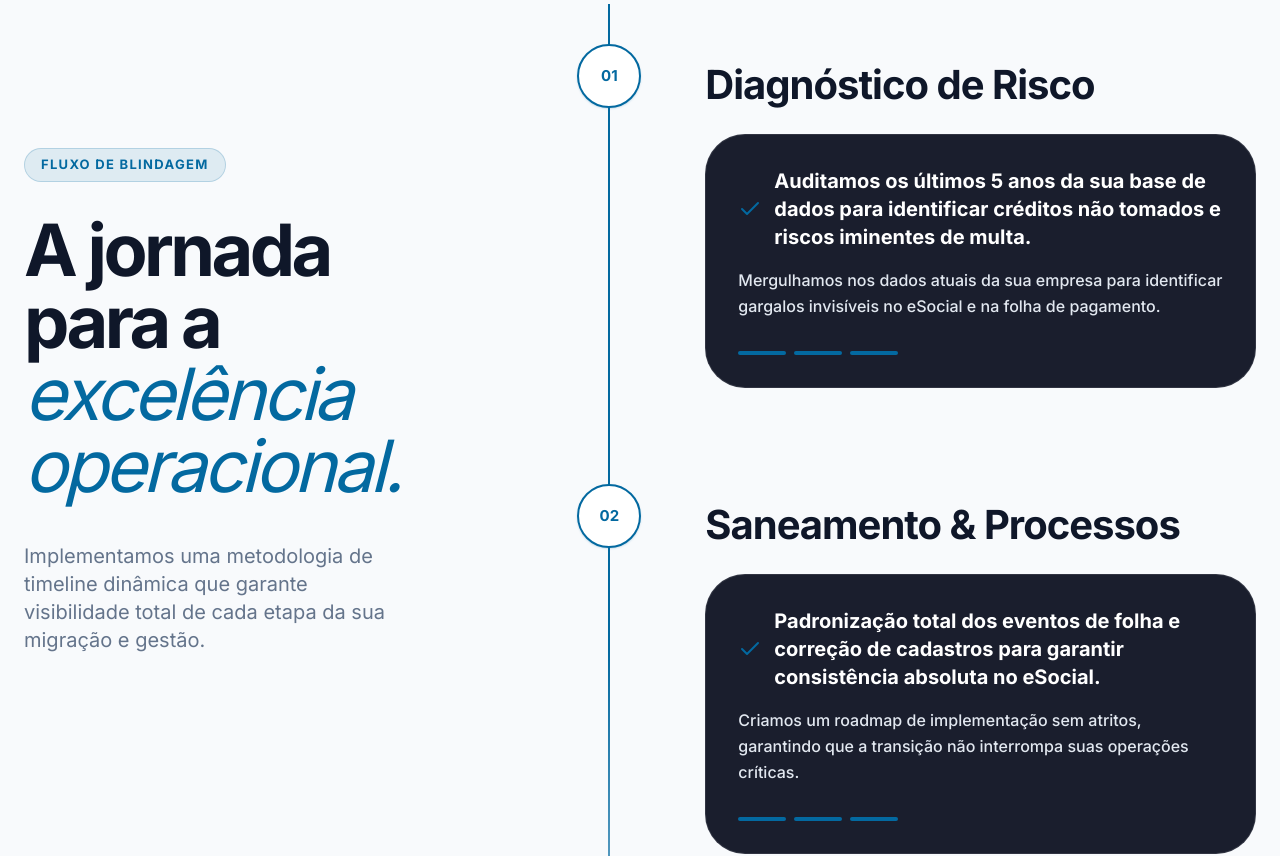
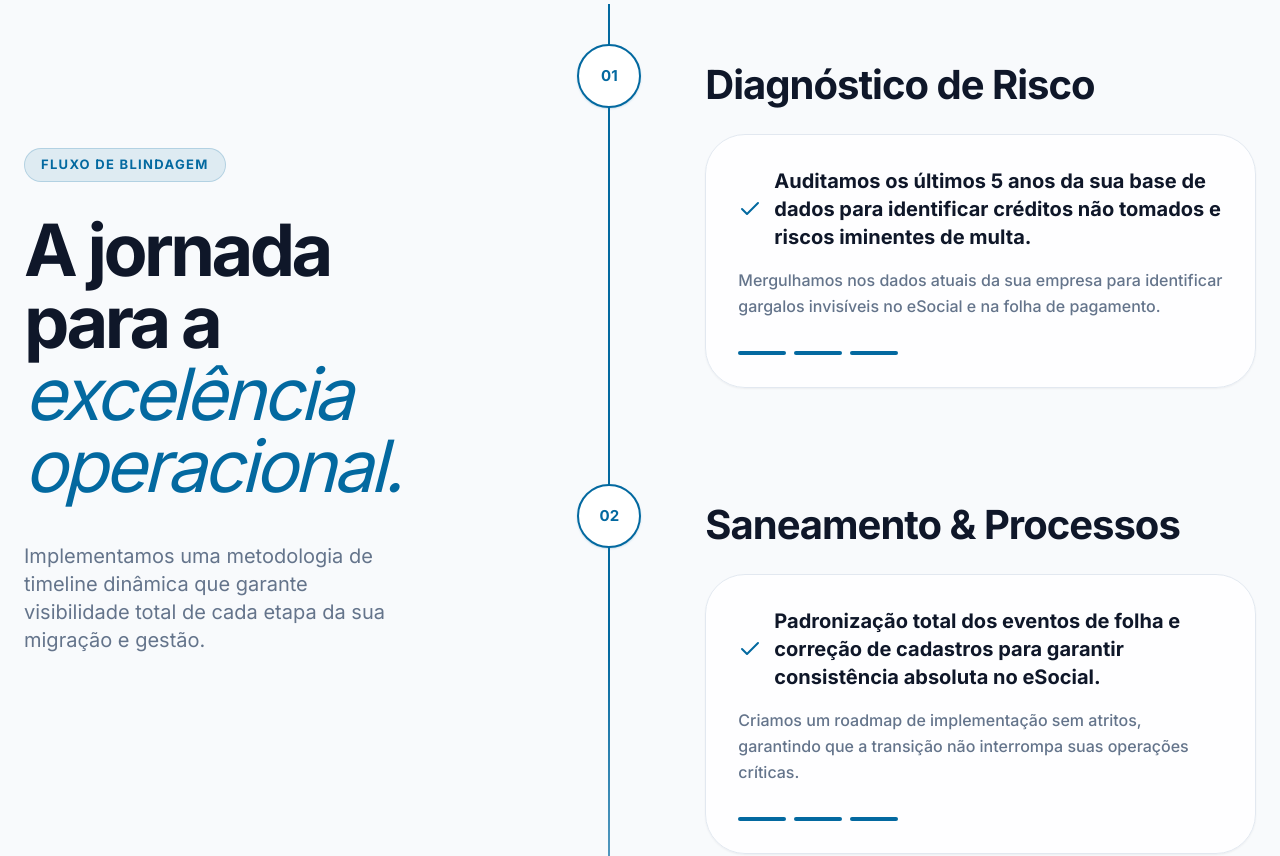
Before and after one commit to yoalek/AXIS-LP, a React (Vite) app: page / in a window 1280 px wide. Shown: the part 3080-3936 px from the top of the page. Built offline with nearby package versions, Linux system fonts and the light colour scheme.

Commit message:
fix(solution): implemented light/dark mode semantic colors for cards

```diff
--- a/components/SolutionSection.tsx
+++ b/components/SolutionSection.tsx
@@ -140,12 +140,12 @@ const SolutionSection: React.FC = () => {
                         {step.title}
                       </h3>
 
-                      <div className="bg-slate-950/90 rounded-[2.5rem] p-8 border border-white/10 group-hover:border-primary/30 group-hover:bg-slate-900 transition-all duration-500 backdrop-blur-sm">
-                        <h4 className="font-bold text-white mb-4 text-xl flex items-center gap-3">
+                      <div className="bg-card/80 dark:bg-slate-950/90 rounded-[2.5rem] p-8 border border-border dark:border-white/10 group-hover:border-primary/50 group-hover:bg-card dark:group-hover:bg-slate-900 transition-all duration-500 backdrop-blur-sm shadow-sm dark:shadow-none">
+                        <h4 className="font-bold text-card-foreground dark:text-white mb-4 text-xl flex items-center gap-3">
                           <Check className="w-6 h-6 text-primary flex-shrink-0" />
                           {step.desc}
                         </h4>
-                        <p className="text-slate-200 leading-relaxed font-medium">
+                        <p className="text-muted-foreground dark:text-slate-200 leading-relaxed font-medium">
                           {step.details} {/* Changed from item.desc to step.details */}
                         </p>
 
```
